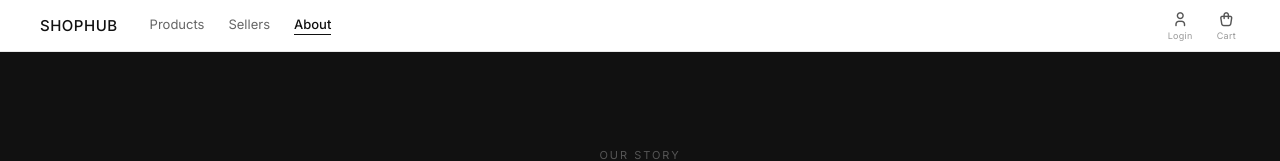
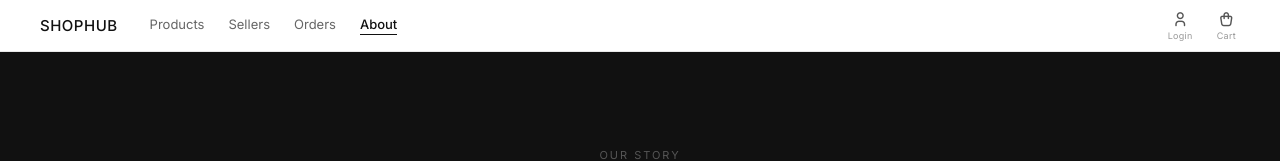
Before and after one commit to fionaliu0621/DataBase-Project, a React (Vite) app in the folder frontend/: page /about in a window 1280 px wide. Shown: the top 161 px of the page. Built offline with nearby package versions, Linux system fonts and the light colour scheme.

Commit message:
Update Navbar.jsx

```diff
--- a/frontend/src/components/Navbar.jsx
+++ b/frontend/src/components/Navbar.jsx
@@ -18,6 +18,7 @@ const S = {
 const CUSTOMER_LINKS = [
   { label:"Products",    to:"/"            },
   { label:"Sellers",     to:"/sellers"     },
+  { label:"Orders",      to:"/orders"      },
   { label:"About",       to:"/about"       },
 ];
 
```
